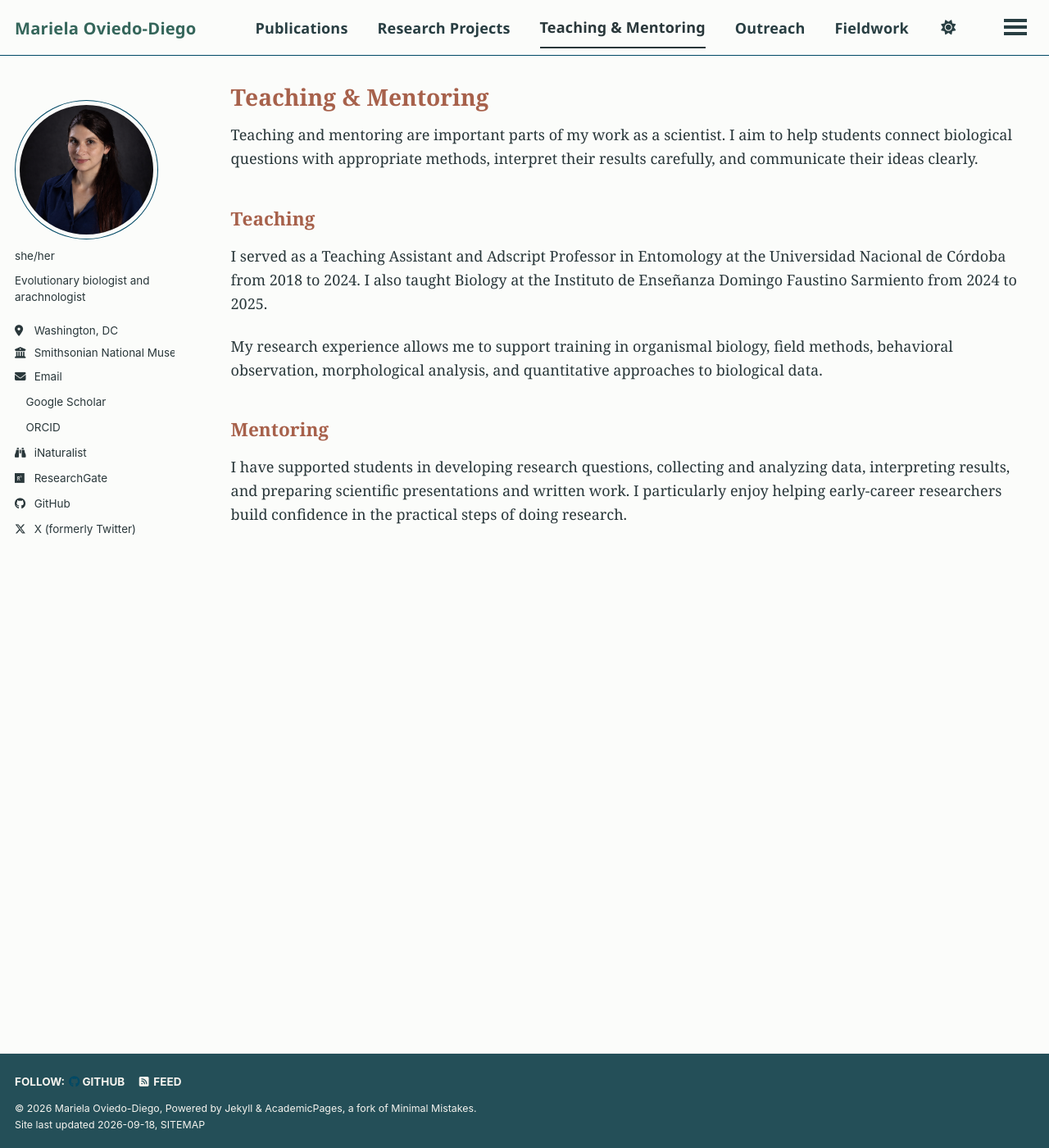
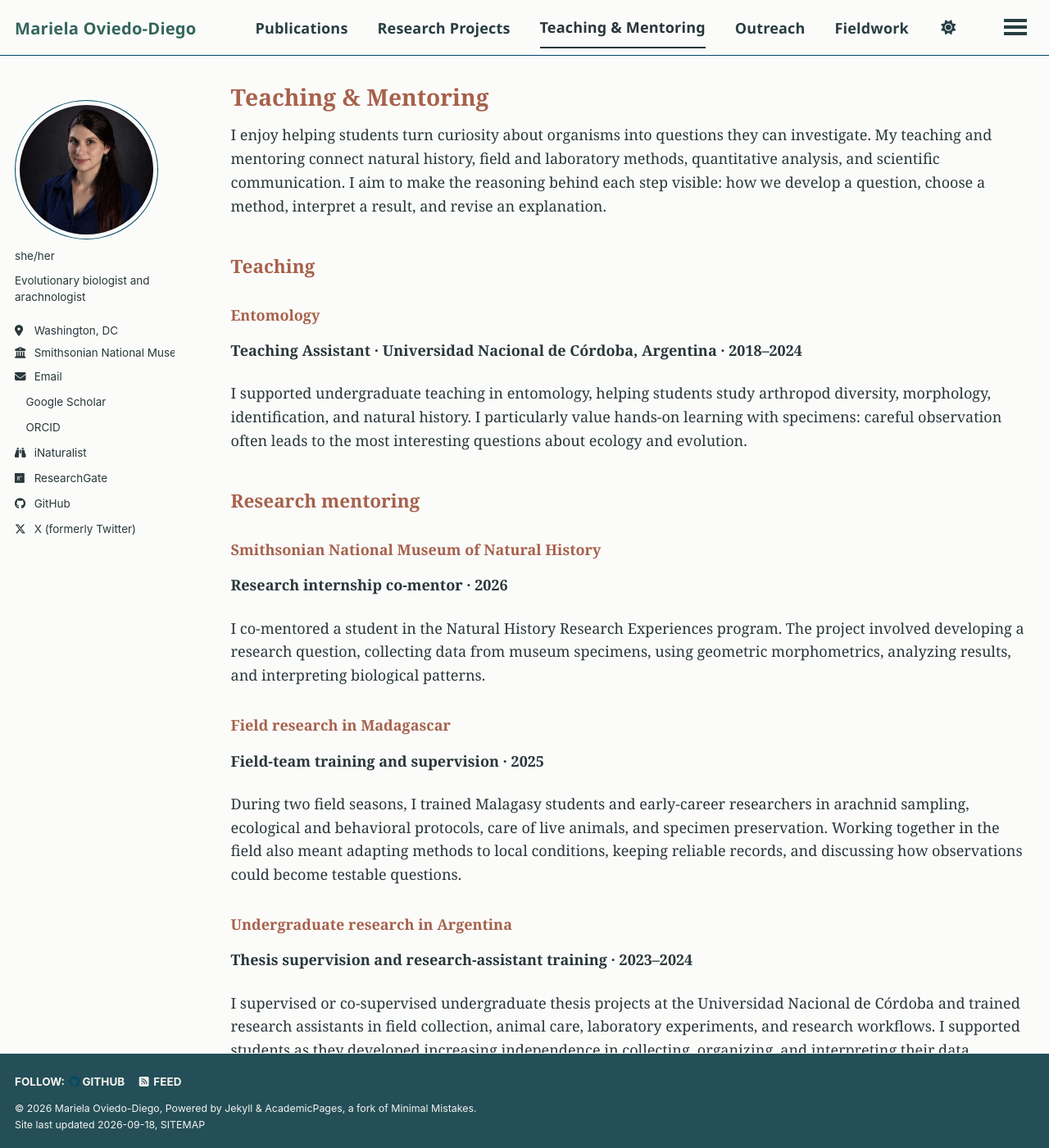
Before and after one commit to marielaoviedodiego/marielaoviedodiego.github.io, a Jekyll site: the page built from _pages/teaching-mentoring.md, in a window 1280 px wide and 1400 px high. Shown: the whole window at 82% size. Built offline with Jekyll 4.4.1, drawn with Linux system fonts in a browser that asks for light colours; some web fonts are replaced; a style sheet for code colours, icons or effects is not loaded; some of the changed text lies outside the part shown.

Commit message:
Update teaching-mentoring.md

```diff
--- a/_pages/teaching-mentoring.md
+++ b/_pages/teaching-mentoring.md
@@ -5,16 +5,44 @@ permalink: /teaching-mentoring/
 author_profile: true
 ---
 
-Teaching and mentoring are important parts of my work as a scientist. I aim to help students connect biological questions with appropriate methods, interpret their results carefully, and communicate their ideas clearly.
+I enjoy helping students turn curiosity about organisms into questions they can investigate. My teaching and mentoring connect natural history, field and laboratory methods, quantitative analysis, and scientific communication. I aim to make the reasoning behind each step visible: how we develop a question, choose a method, interpret a result, and revise an explanation.
 
 ## Teaching
 
-I served as a Teaching Assistant and Adscript Professor in Entomology at the Universidad Nacional de Córdoba from 2018 to 2024. I also taught Biology at the Instituto de Enseñanza Domingo Faustino Sarmiento from 2024 to 2025.
+### Entomology
 
-My research experience allows me to support training in organismal biology, field methods, behavioral observation, morphological analysis, and quantitative approaches to biological data.
+**Teaching Assistant · Universidad Nacional de Córdoba, Argentina · 2018–2024**
 
-## Mentoring
+I supported undergraduate teaching in entomology, helping students study arthropod diversity, morphology, identification, and natural history. I particularly value hands-on learning with specimens: careful observation often leads to the most interesting questions about ecology and evolution.
 
-I have supported students in developing research questions, collecting and analyzing data, interpreting results, and preparing scientific presentations and written work. I particularly enjoy helping early-career researchers build confidence in the practical steps of doing research.
+## Research mentoring
 
-<!-- Add specific mentoring roles, student names where appropriate, dates, and outcomes after checking your CV. -->
+### Smithsonian National Museum of Natural History
+
+**Research internship co-mentor · 2026**
+
+I co-mentored a student in the Natural History Research Experiences program. The project involved developing a research question, collecting data from museum specimens, using geometric morphometrics, analyzing results, and interpreting biological patterns.
+
+### Field research in Madagascar
+
+**Field-team training and supervision · 2025**
+
+During two field seasons, I trained Malagasy students and early-career researchers in arachnid sampling, ecological and behavioral protocols, care of live animals, and specimen preservation. Working together in the field also meant adapting methods to local conditions, keeping reliable records, and discussing how observations could become testable questions.
+
+### Undergraduate research in Argentina
+
+**Thesis supervision and research-assistant training · 2023–2024**
+
+I supervised or co-supervised undergraduate thesis projects at the Universidad Nacional de Córdoba and trained research assistants in field collection, animal care, laboratory experiments, and research workflows. I supported students as they developed increasing independence in collecting, organizing, and interpreting their data.
+
+### International mentoring
+
+**Animal Behaviour Collective · 2024**
+
+I participated as a mentor in an international mentoring program, supporting an early-career student in navigating research questions and academic development.
+
+## My approach
+
+I start by learning what a student already knows and what they hope to learn. We then define a manageable question, agree on clear milestones, and build skills through practice and feedback. As the project develops, I encourage students to take ownership of decisions while knowing they can ask questions, reconsider an approach, and learn from unexpected results.
+
+I am particularly interested in mentoring projects that combine field observations, behavioral data, museum specimens, imaging, or quantitative analyses. These approaches offer students different ways to contribute to a shared scientific question while developing skills they can carry into their own work.
```
